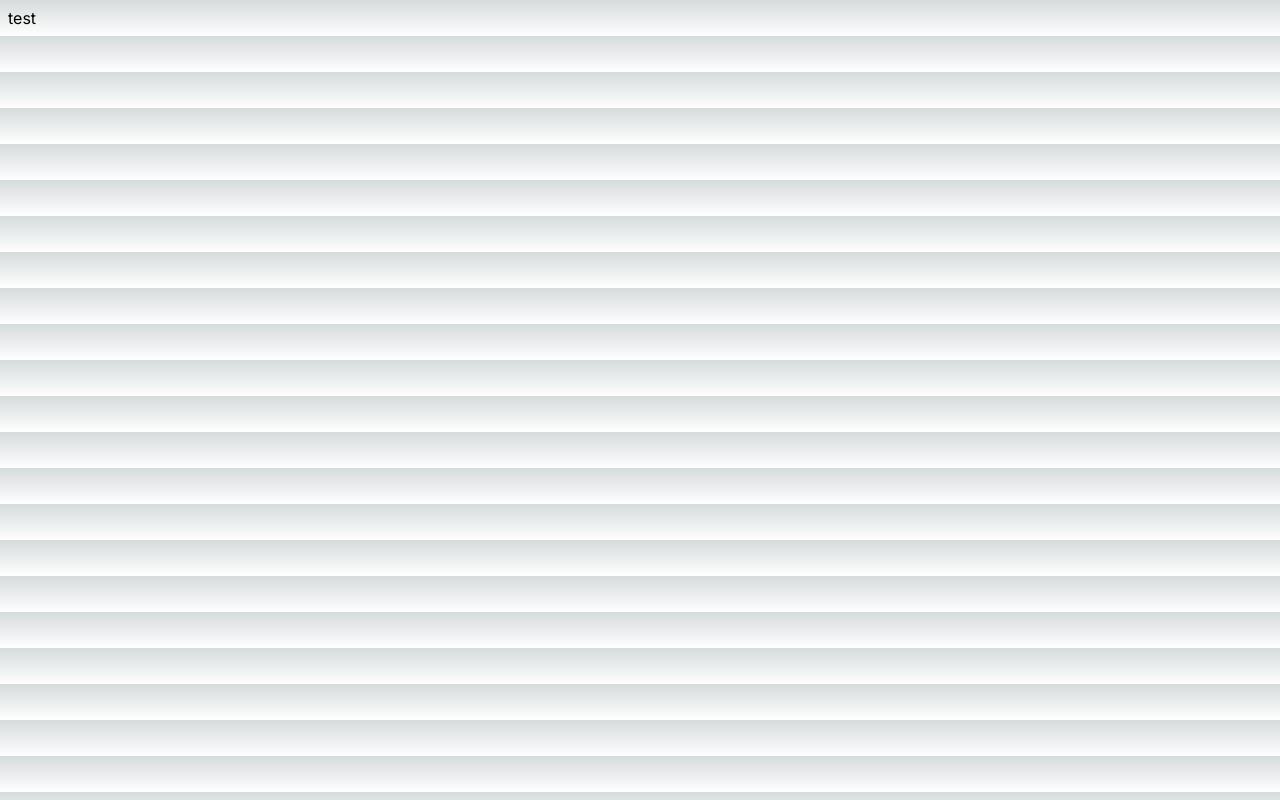
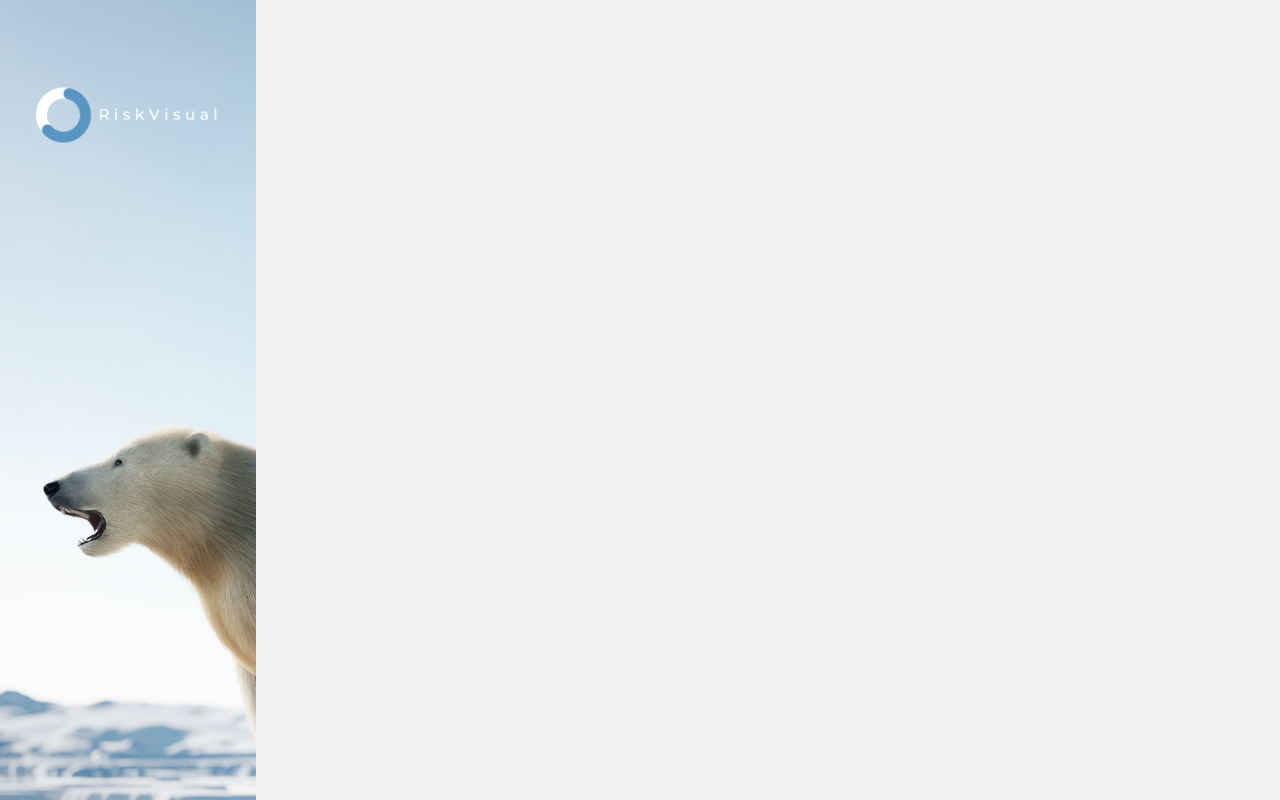
Before and after one commit to astarinamaulida/risk-viz, a Next.js app: page / in a window 1280 px wide. Built offline with nearby package versions, Linux system fonts and the light colour scheme.

Commit message:
Add Sidebar component

```diff
--- /dev/null
+++ b/src/app/components/Sidebar/Sidebar.jsx
@@ -0,0 +1,9 @@
+export function Sidebar() {
+  return (
+    <div className="sidebar">
+      <div className="sidebar-content">
+        <img className="logo" src="./logo.png" alt="logo" />
+      </div>
+    </div>
+  );
+}
--- a/src/app/globals.css
+++ b/src/app/globals.css
@@ -1,7 +1,5 @@
 :root {
-  --foreground-rgb: 0, 0, 0;
-  --background-start-rgb: 214, 219, 220;
-  --background-end-rgb: 255, 255, 255;
+  background-color: #F2F2F2;
 }
 
 @media (prefers-color-scheme: dark) {
@@ -13,11 +11,27 @@
 }
 
 body {
-  color: rgb(var(--foreground-rgb));
-  background: linear-gradient(
-      to bottom,
-      transparent,
-      rgb(var(--background-end-rgb))
-    )
-    rgb(var(--background-start-rgb));
+  background-color: #F2F2F2;
+  width: 100vw;
+  height: 100vh;
+  margin: 0%;
 }
+
+.sidebar {
+  width: 20vw;
+  height: 100vh;
+  background-image: url("/sidebar-bg.png");
+  background-repeat: no-repeat;
+}
+
+.sidebar-content {
+  width: 100%;
+  display: flex;
+  flex-direction: column;
+  align-items: center;
+  justify-content: center;
+}
+
+.logo {
+  width: 90%;
+}
--- a/src/app/page.js
+++ b/src/app/page.js
@@ -1,5 +1,10 @@
+import { Sidebar } from "./components/Sidebar/Sidebar";
+
 export default function Home() {
   return (
-    <div>test</div>
-  )
+    <div>
+      <Sidebar />
+
+    </div>
+  );
 }
```
